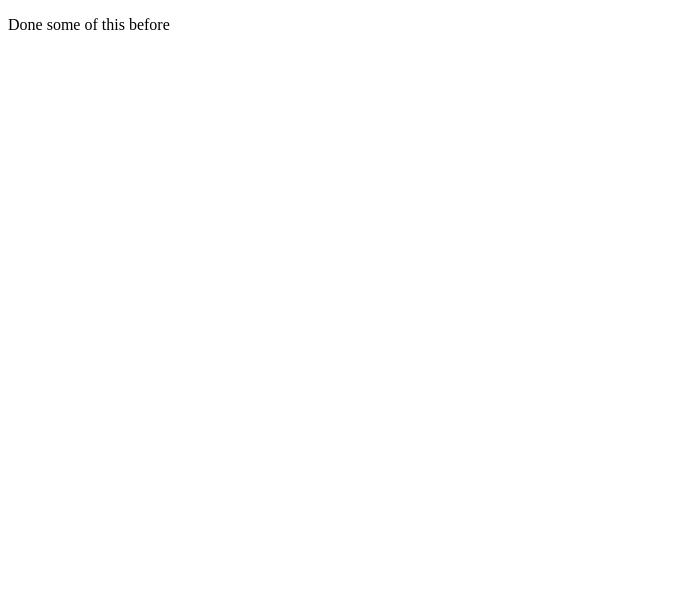
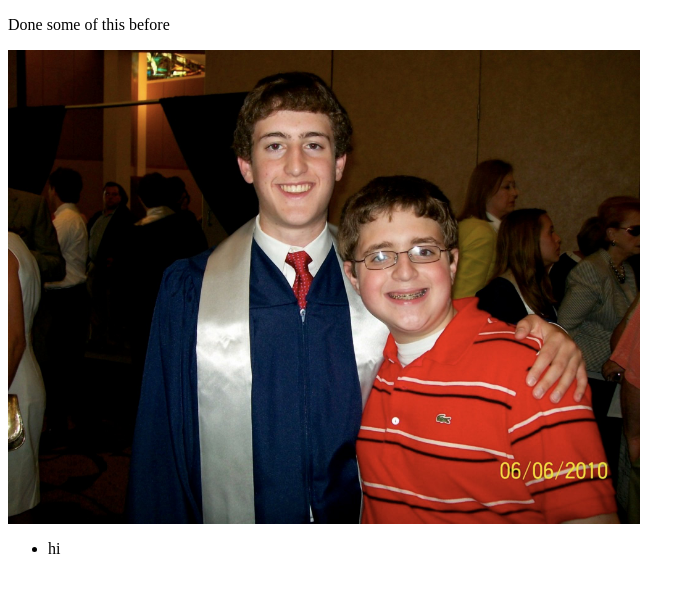
Before and after one commit to J4502-SS18/MatthewHall-Class, a plain HTML site: page index.html in a window 1280 px wide. Shown: the whole page, without its empty margins (0-695 px from the left). Drawn offline with Linux system fonts and the light colour scheme.

Commit message:
Added image and lists

```diff
--- a/index.html
+++ b/index.html
@@ -12,6 +12,10 @@
 <body>
 <!--This is a comment. It won't show up in your browser, only in the page source-->
 	<p> Done some of this before</p>
+  <img src="willmatt.jpg" alt="My brother and I at his high school graduation" width="50%" />
+    <ul>
+      <li> hi </li>
+    </ul>
 </body>
 
 </html>
```
Also changed, not shown: willmatt.jpg (added).
